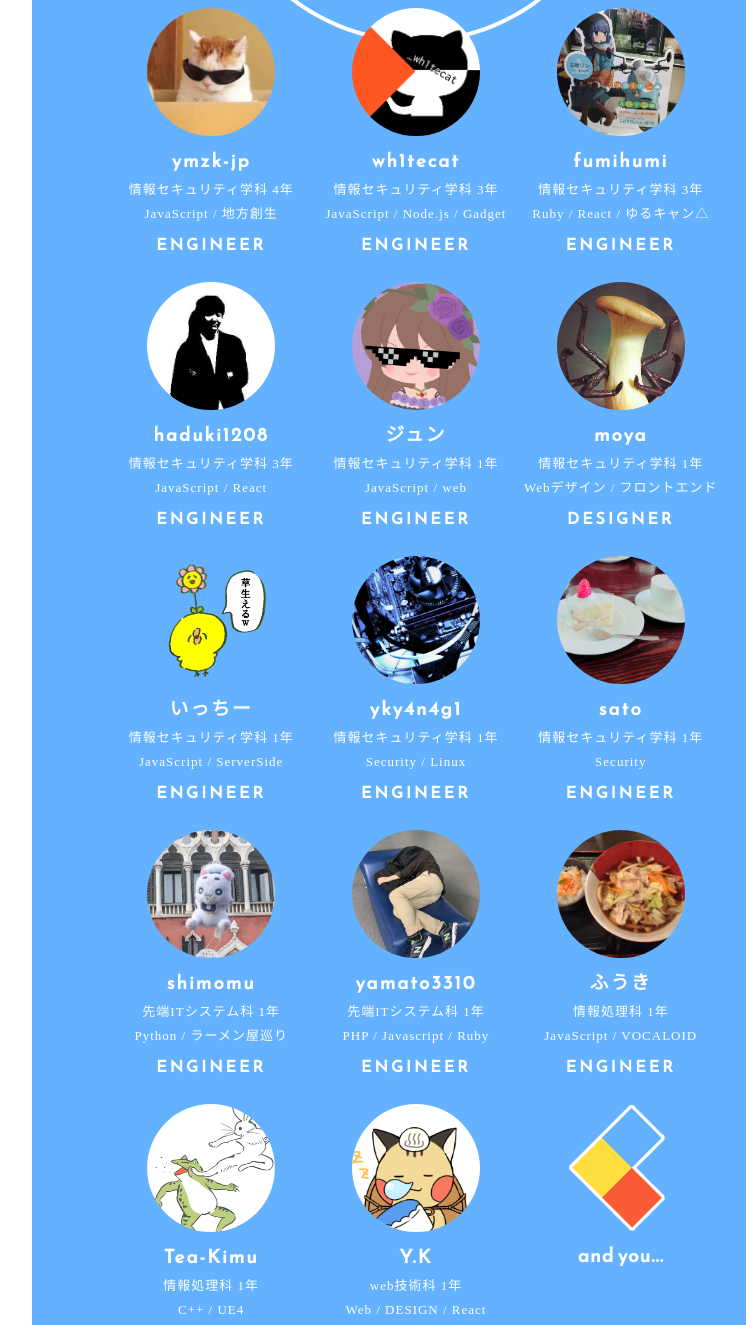
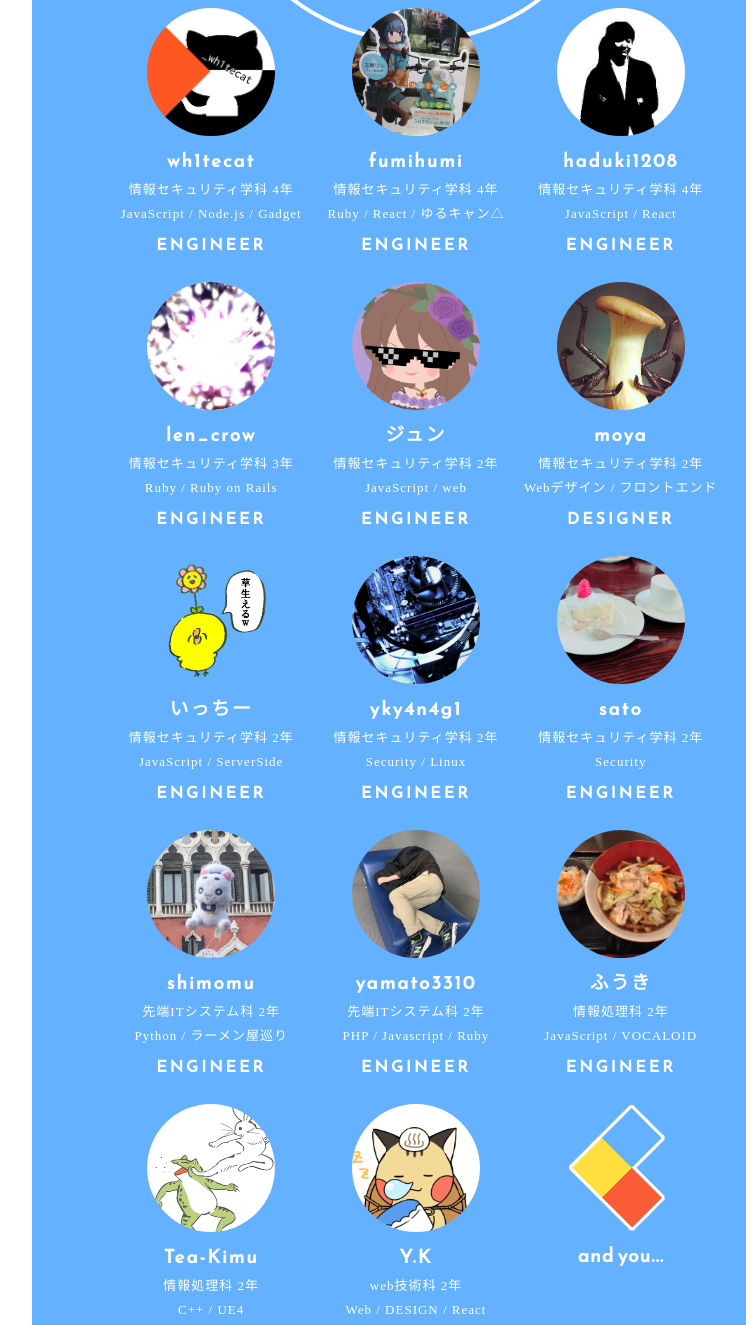
Before and after one commit to ISC-MakeIT/Make-IT-homepage, a plain HTML site: page docs/index.html in a window 1280 px wide. Shown: the part 1762-3087 px from the top of the page, without its empty margins (480-1226 px from the left). Drawn offline with nearby package versions, Linux system fonts and the light colour scheme.

Commit message:
fix dom, remove member, and add New member, and current member grade++

```diff
--- a/docs/index.html
+++ b/docs/index.html
@@ -9,8 +9,8 @@
     <link rel="stylesheet" href="css/phone_length.css" media="screen and (min-width: 0px) and (max-width: 480px)">
     <link rel="stylesheet" href="css/phone_side.css"
         media="screen and (min-width: 0px) and (max-width: 896px) and (orientation: landscape)">
-    <link rel="stylesheet" href="css/main.css" media="screen and (min-width: 897px)"">
-    <link rel=" shortcut icon" type="image/x-icon" href="img/favicon.ico">
+    <link rel="stylesheet" href="css/main.css" media="screen and (min-width: 897px)">
+    <link rel="shortcut icon" type="image/x-icon" href="img/favicon.ico">
     <script src="https://code.jquery.com/jquery-3.3.1.min.js"
         integrity="sha256-FgpCb/KJQlLNfOu91ta32o/NMZxltwRo8QtmkMRdAu8=" crossorigin="anonymous"></script>
     <script src="js/jquery.scrollify.js"></script>
@@ -153,25 +153,12 @@
                 <div class="member_list">
                     <section class="person">
                         <div class="person_info">
-                            <img src="img/person/ymzk-jp.jpg" alt="">
-                            <h3 class="member_name">ymzk-jp</h3>
-                        </div>
-                        <div class="person_contant">
-                            <span class="member_department">情報セキュリティ学科 4年</span>
-                            <span class="hobby">JavaScript / 地方創生</span>
-                            <span class="member_job">ENGINEER</span>
-                        </div>
-                    </section>
-                    </section>
-
-                    <section class="person">
-                        <div class="person_info">
                             <img src="img/person/wh1tecat.png" alt="">
                             <h3 class="member_name">wh1tecat</h3>
                         </div>
 
                         <div class="person_contant">
-                            <span class="member_department">情報セキュリティ学科 3年</span>
+                            <span class="member_department">情報セキュリティ学科 4年</span>
                             <span class="hobby">JavaScript / Node.js<ins class="remove"> / Gadget</ins></span>
                             <span class="member_job">ENGINEER</span>
                         </div>
@@ -183,7 +170,7 @@
                             <h3 class="member_name">fumihumi</h3>
                         </div>
                         <div class="person_contant">
-                            <span class="member_department">情報セキュリティ学科 3年</span>
+                            <span class="member_department">情報セキュリティ学科 4年</span>
                             <span class="hobby">Ruby / React / ゆるキャン△ </span>
                             <span class="member_job">ENGINEER</span>
                         </div>
@@ -195,8 +182,21 @@
                             <h3 class="member_name">haduki1208</h3>
                         </div>
                         <div class="person_contant">
+                            <span class="member_department">情報セキュリティ学科 4年</span>
+                            <span class="hobby">JavaScript / React</span>
+                            <span class="member_job">ENGINEER</span>
+                        </div>
+                    </section>
+
+                    <section class="person">
+                        <div class="person_info">
+                            <img src="img/person/len.jpg" alt="">
+                            <h3 class="member_name">len_crow</h3>
+                        </div>
+
+                        <div class="person_contant">
                             <span class="member_department">情報セキュリティ学科 3年</span>
-                            <span class="hobby">JavaScript / React</span>
+                            <span class="hobby">Ruby / Ruby on Rails</span>
                             <span class="member_job">ENGINEER</span>
                         </div>
                     </section>
@@ -206,8 +206,9 @@
                             <img src="img/person/jun.png" alt="">
                             <h3 class="member_name">ジュン</h3>
                         </div>
+
                         <div class="person_contant">
-                            <span class="member_department">情報セキュリティ学科 1年</span>
+                            <span class="member_department">情報セキュリティ学科 2年</span>
                             <span class="hobby">JavaScript / web</span>
                             <span class="member_job">ENGINEER</span>
                         </div>
@@ -219,7 +220,7 @@
                             <h3 class="member_name">moya</h3>
                         </div>
                         <div class="person_contant">
-                            <span class="member_department">情報セキュリティ学科 1年</span>
+                            <span class="member_department">情報セキュリティ学科 2年</span>
                             <span class="hobby">Webデザイン / フロントエンド</span>
                             <span class="member_job">DESIGNER</span>
                         </div>
@@ -231,7 +232,7 @@
                             <h3 class="member_name">いっちー</h3>
                         </div>
                         <div class="person_contant">
-                            <span class="member_department">情報セキュリティ学科 1年</span>
+                            <span class="member_department">情報セキュリティ学科 2年</span>
                             <span class="hobby">JavaScript / ServerSide</span>
                             <span class="member_job">ENGINEER</span>
                         </div>
@@ -243,7 +244,7 @@
                             <h3 class="member_name">yky4n4g1</h3>
                         </div>
                         <div class="person_contant">
-                            <span class="member_department">情報セキュリティ学科 1年</span>
+                            <span class="member_department">情報セキュリティ学科 2年</span>
                             <span class="hobby">Security / Linux</span>
                             <span class="member_job">ENGINEER</span>
                         </div>
@@ -255,7 +256,7 @@
                             <h3 class="member_name">sato</h3>
                         </div>
                         <div class="person_contant">
-                            <span class="member_department">情報セキュリティ学科 1年</span>
+                            <span class="member_department">情報セキュリティ学科 2年</span>
                             <span class="hobby">Security</span>
                             <span class="member_job">ENGINEER</span>
                         </div>
@@ -267,7 +268,7 @@
                             <h3 class="member_name">shimomu</h3>
                         </div>
                         <div class="person_contant">
-                            <span class="member_department">先端ITシステム科 1年</span>
+                            <span class="member_department">先端ITシステム科 2年</span>
                             <span class="hobby">Python / ラーメン屋巡り</span>
                             <span class="member_job">ENGINEER</span>
                         </div>
@@ -279,7 +280,7 @@
                             <h3 class="member_name">yamato3310</h3>
                         </div>
                         <div class="person_contant">
-                            <span class="member_department">先端ITシステム科 1年</span>
+                            <span class="member_department">先端ITシステム科 2年</span>
                             <span class="hobby">PHP / Javascript / Ruby</span>
                             <span class="member_job">ENGINEER</span>
                         </div>
@@ -291,7 +292,7 @@
                             <h3 class="member_name">ふうき</h3>
                         </div>
                         <div class="person_contant">
-                            <span class="member_department">情報処理科 1年</span>
+                            <span class="member_department">情報処理科 2年</span>
                             <span class="hobby">JavaScript / VOCALOID</span>
                             <span class="member_job">ENGINEER</span>
                         </div>
@@ -303,7 +304,7 @@
                             <h3 class="member_name">Tea-Kimu</h3>
                         </div>
                         <div class="person_contant">
-                            <span class="member_department">情報処理科 1年</span>
+                            <span class="member_department">情報処理科 2年</span>
                             <span class="hobby">C++ / UE4</span>
                             <span class="member_job">ENGINEER</span>
                         </div>
@@ -315,7 +316,7 @@
                             <h3 class="member_name">Y.K</h3>
                         </div>
                         <div class="person_contant">
-                            <span class="member_department">web技術科 1年</span>
+                            <span class="member_department">web技術科 2年</span>
                             <span class="hobby">Web / DESIGN / React</span>
                             <span class="member_job">DESIGNER</span>
                         </div>
@@ -323,10 +324,6 @@
 
                     <section class="person">
                         <img src="img/person/MakeIT_logo2.png" alt="">
-                        <!-- <h3 class="member_name">Y.K</h3>
-                            <span class="member_department">web技術科　1年</span>
-                            <span class="hobby">HTML5 / CSS3 / DESIGN</span>
-                            <span class="member_job">DESIGNER</span> -->
                         <span class="member_name">and you...</span>
                     </section>
                 </div>
@@ -339,7 +336,6 @@
                     <h2>プロダクト一覧<br>
                         <span>PRODUCT RECORD</span>
                     </h2>
-
                 </div>
 
                 <div class="phrase">
@@ -347,6 +343,7 @@
                         <span>つくったもの、つくっているもの</span>
                     </h1>
                 </div>
+
                 <div class="product_list">
                     <section class="product_cube"></section>
                     <section class="product_cube f_colle product_contant">
```
Also changed, not shown: docs/img/person/len.jpg (added).
